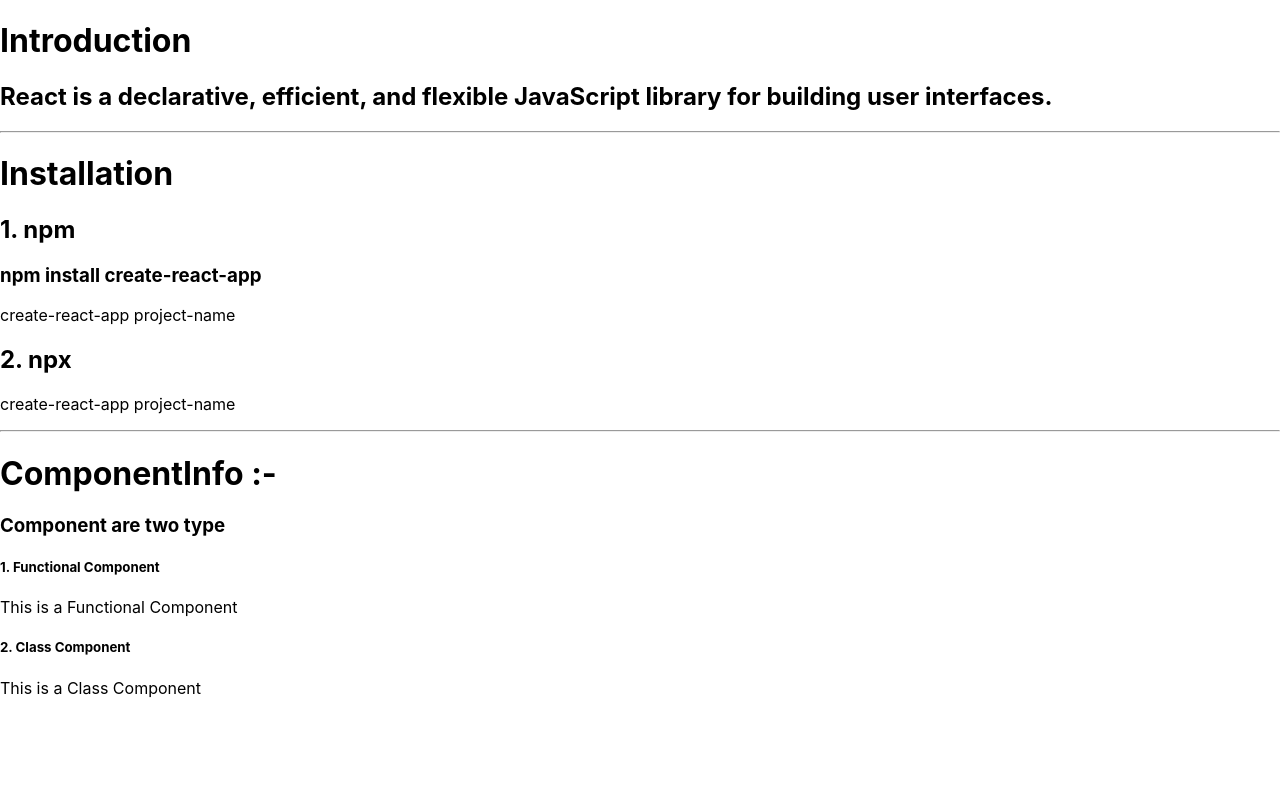
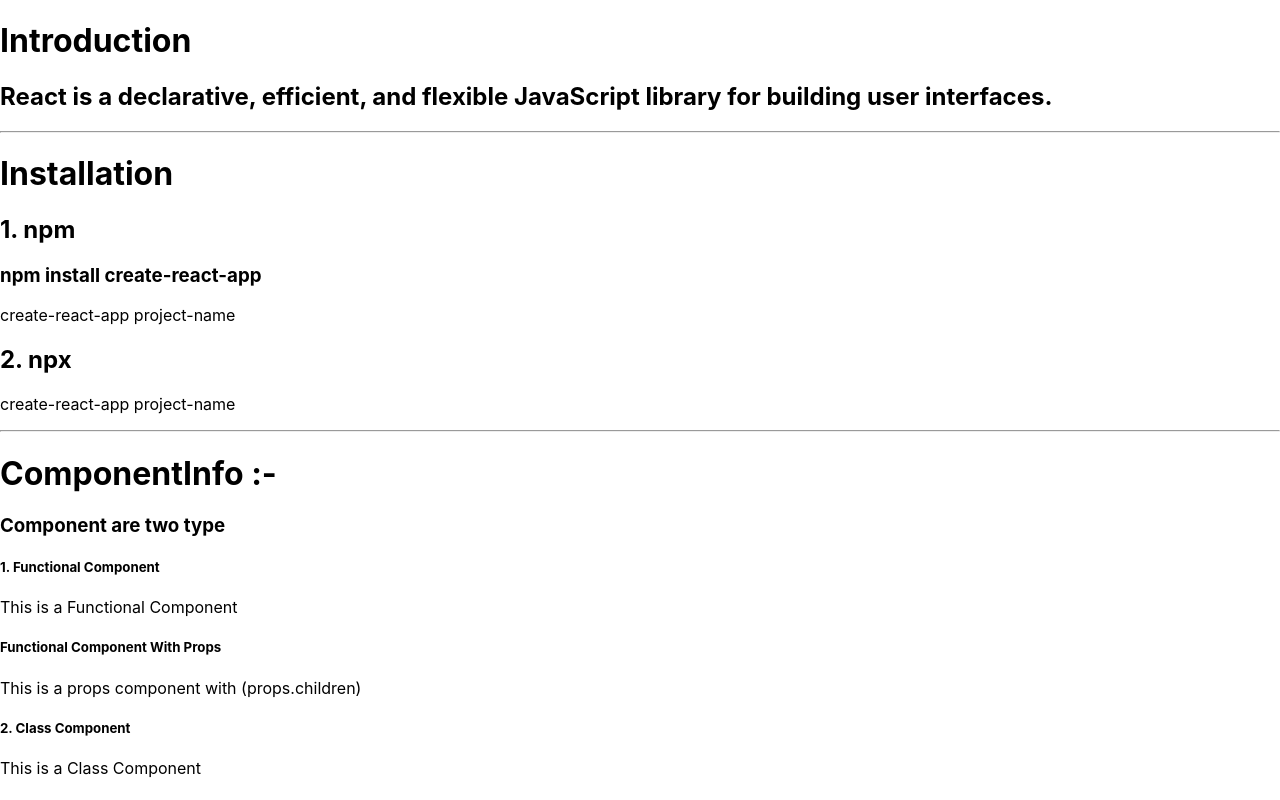
Before and after one commit to adarsh23012003/react-learning-for-video, a React (Create React App) app: page / in a window 1280 px wide. Built offline with nearby package versions, Linux system fonts and the light colour scheme; the HTML template or start-up script is replaced by a standard one.

Commit message:
Functional Component With Props

```diff
--- a/src/Components/ComponentInfo.jsx
+++ b/src/Components/ComponentInfo.jsx
@@ -1,5 +1,6 @@
 import React from 'react'
 import FunctionalComponent from './FunctionalComponent'
+import FunctionalComponentWithProps from './FunctionalComponentWithProps';
 import ClassComponent from './ClassComponent'
 
 function ComponentInfo() {
@@ -9,6 +10,9 @@
       <h3>Component are two type </h3>
       <h5>1. Functional Component</h5>
       <FunctionalComponent />
+      <FunctionalComponentWithProps name='Functional Component With Props'>
+      <p>This is a props component with (props.children)</p>
+      </FunctionalComponentWithProps>
       <h5>2. Class Component</h5>
       <ClassComponent />
     </>
--- /dev/null
+++ b/src/Components/FunctionalComponentWithProps.jsx
@@ -0,0 +1,12 @@
+import React from 'react'
+
+function FunctionalComponentWithProps(props) {
+  return (
+    <>
+      <h5>{props.name}</h5>
+      {props.children}
+    </>
+  );
+}
+
+export default FunctionalComponentWithProps
```
